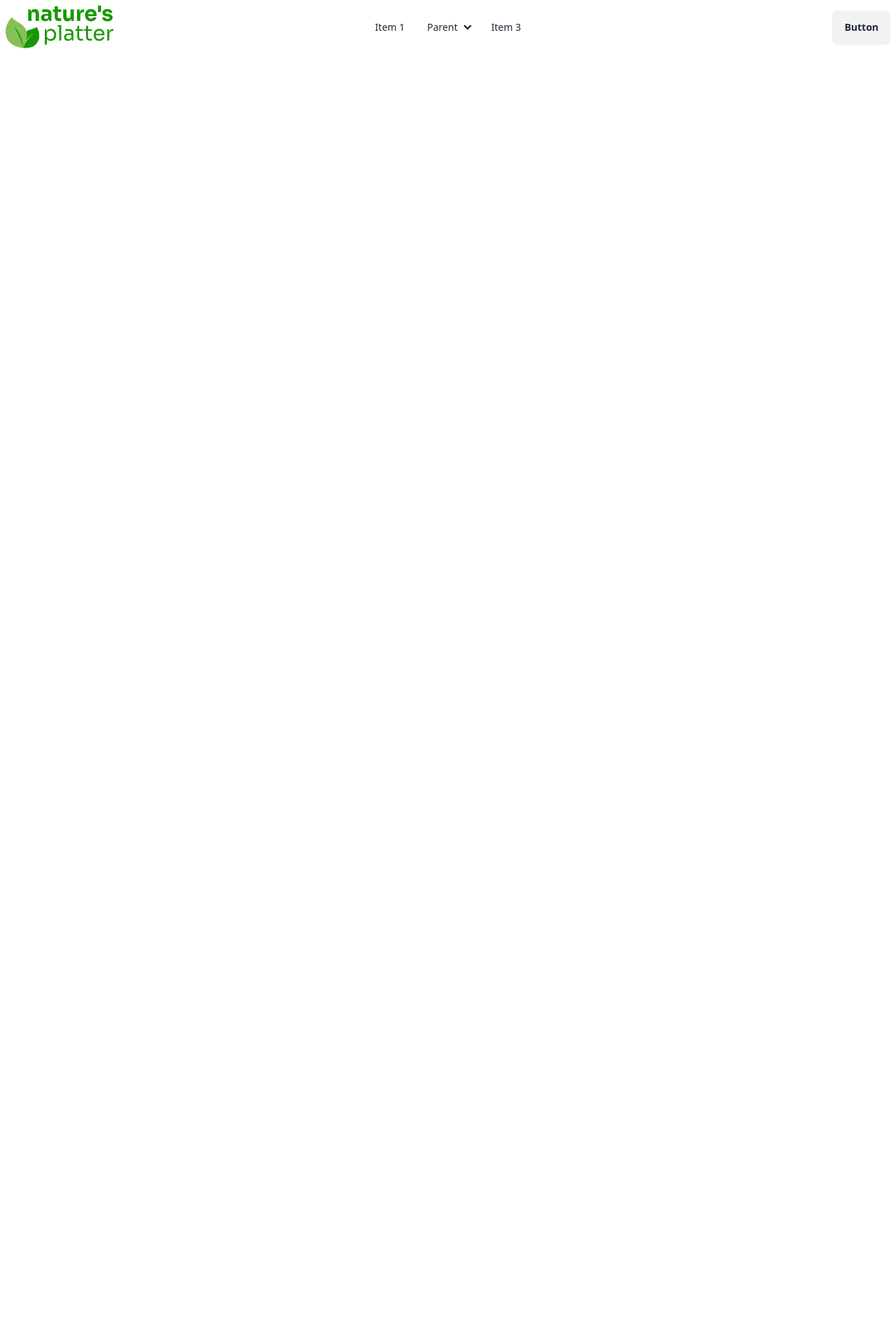
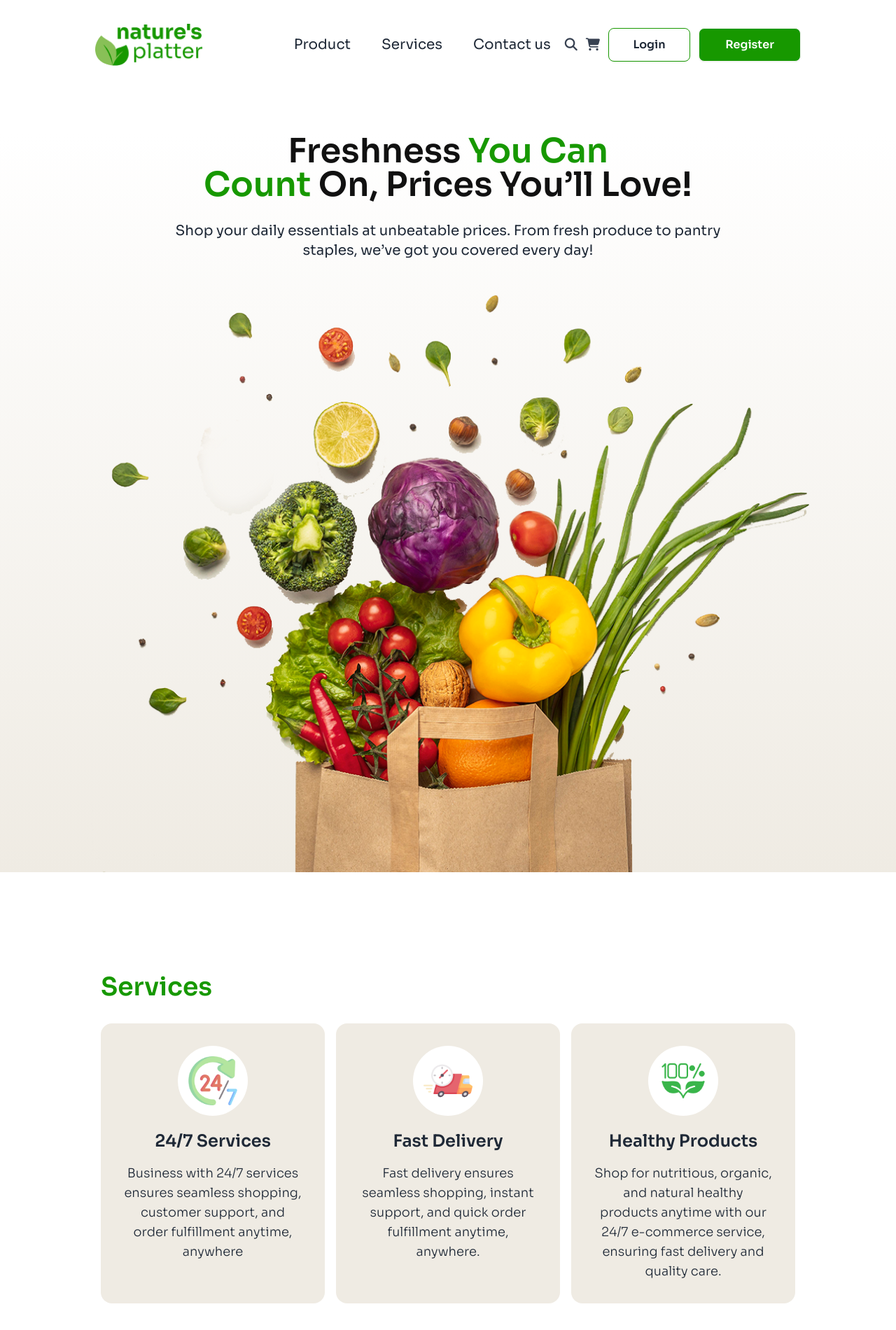
Before and after one commit to shibgatUAM/b11-assignment3, a plain HTML site: page index.html in a window 1280 px wide. Shown: the whole page at 70% size. Before the commit the page ends 800 px from the top, so only its background shows below. Drawn offline with nearby package versions, Linux system fonts and the light colour scheme.

Commit message:
navbar, hero & service part done.

```diff
--- a/index.html
+++ b/index.html
@@ -6,34 +6,109 @@
     <title>Nature's Platter</title>
     <link href="https://cdn.jsdelivr.net/npm/daisyui@4.12.23/dist/full.min.css" rel="stylesheet" type="text/css" />
     <script src="https://cdn.tailwindcss.com"></script>
+    <link rel="preconnect" href="https://fonts.googleapis.com">
+    <link rel="preconnect" href="https://fonts.gstatic.com" crossorigin>
+    <link href="https://fonts.googleapis.com/css2?family=Sora:wght@100..800&display=swap" rel="stylesheet">
+    <script src="https://kit.fontawesome.com/1caa66d63a.js" crossorigin="anonymous"></script>
+    <style>
+        .menu li a:active {
+            background-color: inherit !important;
+            color: inherit !important;
+        }
+
+    </style>
+    <script>
+        tailwind.config = {
+            theme: {
+                extend: {
+                    colors: {
+                      'primary-color': "#179800",
+                        'secondary-color': "#88C057",
+                        'font-color': "#111111",
+                        'card-color': "#EFEBE3",
+                    },
+                    fontFamily: {
+                        sora: ["Sora", "sans-serif"],
+                    },
+                }
+            }
+        }
+    </script>
 </head>
-<body>
-    <header>
-        <nav>
+<body class="font-sora">
+    <header class="mb-16">
+        <nav class="px-32">
             <div class="navbar bg-base-100">
-                <div class="navbar-start">
-                    <img src="assets/images/logo-header.png" alt="Nature's Platter">
+                <div class="navbar-start py-6">
+                    <img src="assets/images/logo-header.png" alt="Nature's Platter" width="154" height="60">
                 </div>
                 <div class="navbar-center hidden lg:flex">
-                    <ul class="menu menu-horizontal px-1">
-                        <li><a>Item 1</a></li>
-                        <li>
-                            <details>
-                                <summary>Parent</summary>
-                                <ul class="p-2">
-                                    <li><a>Submenu 1</a></li>
-                                    <li><a>Submenu 2</a></li>
-                                </ul>
-                            </details>
-                        </li>
-                        <li><a>Item 3</a></li>
+                    <ul class="menu menu-horizontal gap-3 px-1 text-xl">
+                        <li><a class="hover:bg-primary-color hover:text-white">Product</a></li>
+                        <li><a class="hover:bg-primary-color hover:text-white">Services</a></li>
+                        <li><a class="hover:bg-primary-color hover:text-white">Contact us</a></li>
                     </ul>
                 </div>
-                <div class="navbar-end">
-                    <a class="btn">Button</a>
+
+                <div class="navbar-end gap-3 py-8">
+                    <i class="fa-solid fa-magnifying-glass text-lg text-gray-700 hover:text-primary-color transition-colors duration-300 cursor-pointer"></i>
+                    <i class="fa-solid fa-cart-shopping text-lg text-gray-700 hover:text-primary-color transition-colors duration-30 cursor-pointer"></i>
+
+                    <a class="btn px-7 py-2.5 border-primary-color bg-white text-base
+                    hover:bg-secondary-color hover:text-white w-[117px] h-[45px]">
+                        Login</a>
+                    <a class="btn px-7 py-2.5 bg-primary-color text-white text-base
+                    w-[146px] h-[45px] hover:bg-white hover:text-black hover:border-primary-color">
+                        Register</a>
                 </div>
             </div>
         </nav>
     </header>
+<!--  HERO START  -->
+    <section class="bg-gradient-to-t from-[#EFEBE3] to-[#FFFFFF]">
+    <!--   Description Part     -->
+        <div class="text-center w-[827px] m-auto">
+            <h1 class="font-semibold text-5xl text-font-color mb-7">Freshness <span class="text-primary-color">You Can</span><br>
+                <span class="text-primary-color">Count</span> On, Prices You’ll Love!</h1>
+            <p class="font-normal text-xl mb-9">
+                Shop your daily essentials at unbeatable prices. From fresh produce to pantry <br>
+                staples, we’ve got you covered every day!
+            </p>
+        </div>
+    <!--  Image Part  -->
+
+        <div>
+            <img src="assets/images/hero-vegetables.png" alt="hero-vegetables" class="w-[1031px] h-[838px] m-auto">
+        </div>
+    </section>
+<!-- END HERO-->
+
+<!-- START SERVICES -->
+    <section class="p-36">
+        <h4 class="font-semibold text-4xl mb-8 text-primary-color">Services</h4>
+        <div class="card grid grid-cols-3 gap-4">
+            <div class="card-body bg-card-color rounded-2xl p-8">
+                <figure class="w-[100px] h-[100px] bg-white rounded-full m-auto mb-3">
+                    <img src="assets/images/service.png" alt="service" width="70" height="70">
+                </figure>
+                <h3 class="card-title mx-auto mb-2 font-semibold text-2xl">24/7 Services</h3>
+                <p class="text-center font-light text-lg">Business with 24/7 services ensures seamless shopping, customer support, and order fulfillment anytime, anywhere</p>
+            </div>
+            <div class="card-body bg-card-color rounded-2xl">
+                <figure class="w-[100px] h-[100px] bg-white rounded-full m-auto mb-3">
+                    <img src="assets/images/delivery.png" alt="service" width="70" height="70">
+                </figure>
+                <h3 class="card-title mx-auto mb-2 font-semibold text-2xl">Fast Delivery</h3>
+                <p class="text-center font-light text-lg">Fast delivery ensures seamless shopping, instant support, and quick order fulfillment anytime, anywhere.</p>
+            </div>
+            <div class="card-body bg-card-color rounded-2xl">
+                <figure class="w-[100px] h-[100px] bg-white rounded-full m-auto mb-3">
+                    <img src="assets/images/healthy.png" alt="service" width="70" height="70">
+                </figure>
+                <h3 class="card-title mx-auto mb-2 font-semibold text-2xl">Healthy Products</h3>
+                <p class="text-center font-light text-lg">Shop for nutritious, organic, and natural healthy products anytime with our 24/7 e-commerce service, ensuring fast delivery and quality care.</p>
+            </div>
+        </div>
+    </section>
 </body>
 </html>
```
